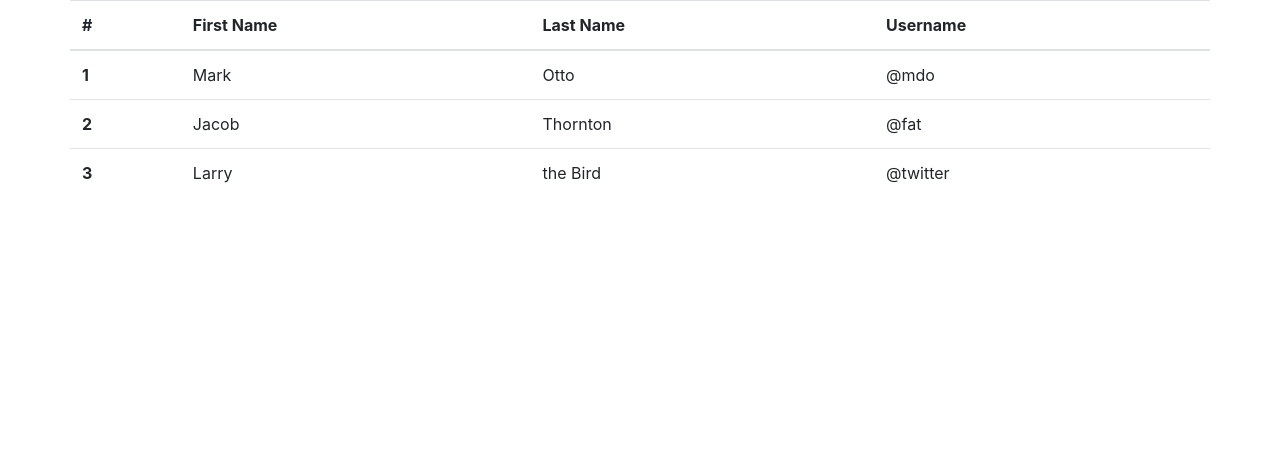
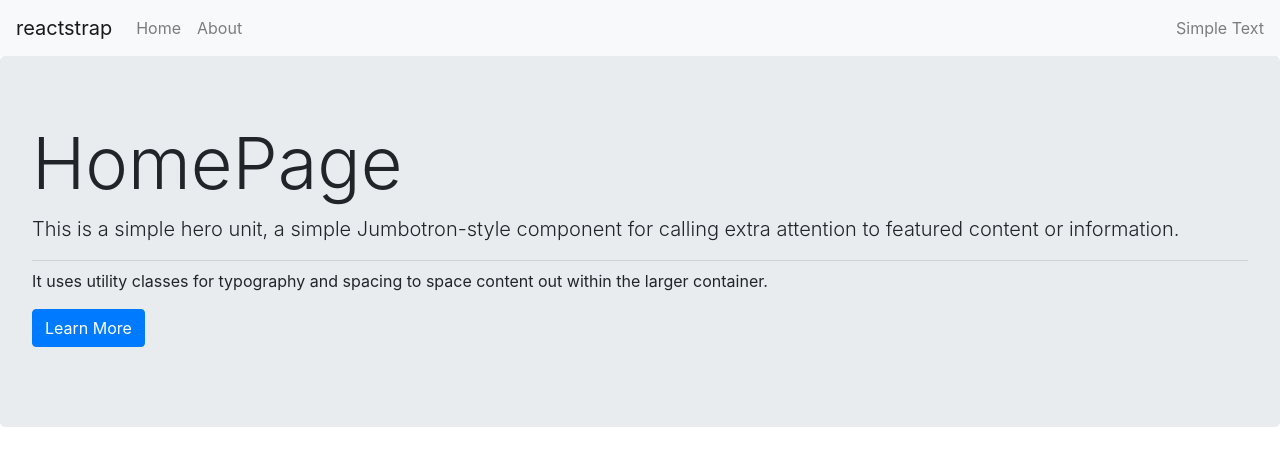
Before and after one commit to Vincentiusardip/react.js, a React (Create React App) app: page / in a window 1280 px wide. Shown: the top 466 px of the page. Built offline with nearby package versions, Linux system fonts and the light colour scheme.

Commit message:
Router pada React.js

```diff
--- a/package.json
+++ b/package.json
@@ -9,6 +9,7 @@
     "bootstrap": "^4.5.0",
     "react": "^16.13.1",
     "react-dom": "^16.13.1",
+    "react-router-dom": "^5.2.0",
     "react-scripts": "3.4.1",
     "reactstrap": "^8.5.1"
   },
--- a/src/App.js
+++ b/src/App.js
@@ -1,16 +1,23 @@
 import React from 'react';
+import {BrowserRouter, Route, Switch} from 'react-router-dom'
+import NavbarComp from './Component/Fungsional/NavbarComp';
+import HomePage from './Component/Fungsional/HomePage';
+import About from './Component/Fungsional/AboutComp';
+// import BootstrapComp from './Component/Class/BootstrapComp';
 //import Parent from './Component/Class/Parent';
-//import logo from './logo.svg';
-//import Home from './Component/Fungsional/Home';
-//import Beranda from './Component/Class/Beranda';
-//import './App.css';
-import BootstrapComp from './Component/Class/BootstrapComp';
-function App() {
+// import logo from './logo.svg';
+// import './App.css';
+// import Home from './Component/Fungsional/Home';
+// import Beranda from './Component/Class/Beranda';
+const App = () => {
   return (
-    <div className="App">
-  <BootstrapComp/>
-    </div>
+    <BrowserRouter>
+      <NavbarComp/>
+      <Switch>
+        <Route exact path="/" component={HomePage} />
+        <Route exact path="/about" component={About} />
+      </Switch>
+    </BrowserRouter>
   );
 }
-
 export default App;
--- a/src/Component/Class/BootstrapComp.jsx
+++ b/src/Component/Class/BootstrapComp.jsx
@@ -1,5 +1,5 @@
 import React, { Component } from 'react';
-import { Container, Row, Col, Table } from 'reactstrap';
+import { Container, Row, Table } from 'reactstrap';
 
 class BootstrapComp extends Component {
 
--- /dev/null
+++ b/src/Component/Fungsional/AboutComp.jsx
@@ -0,0 +1,20 @@
+import React from 'react'
+import { Jumbotron, Button } from 'reactstrap';
+
+function AboutComp () {
+    return (
+
+        <div>
+            <Jumbotron>
+                <h1 className="display-3">About Us</h1>
+                <p className="lead">This is a simple hero unit, a simple Jumbotron-style component for calling extra attention to featured content or information.</p>
+                <hr className="my-2" />
+                <p>It uses utility classes for typography and spacing to space content out within the larger container.</p>
+                <p className="lead">
+                    <Button color="primary">Learn More</Button>
+                </p>
+            </Jumbotron>
+        </div>
+    )
+}
+export default AboutComp
--- /dev/null
+++ b/src/Component/Fungsional/HomePage.jsx
@@ -0,0 +1,18 @@
+import React from 'react'
+import { Jumbotron, Button } from 'reactstrap';
+function HomePage() {
+    return (
+        <div>
+            <Jumbotron>
+                <h1 className="display-3">HomePage</h1>
+                <p className="lead">This is a simple hero unit, a simple Jumbotron-style component for calling extra attention to featured content or information.</p>
+                <hr className="my-2" />
+                <p>It uses utility classes for typography and spacing to space content out within the larger container.</p>
+                <p className="lead">
+                    <Button color="primary">Learn More</Button>
+                </p>
+            </Jumbotron>
+        </div>
+    )
+}
+export default HomePage
--- /dev/null
+++ b/src/Component/Fungsional/NavbarComp.jsx
@@ -0,0 +1,39 @@
+import React, { useState } from 'react';
+import {
+    Collapse,
+    Navbar,
+    NavbarToggler,
+    NavbarBrand,
+    Nav,
+    NavItem,
+    NavLink,
+    UncontrolledDropdown,
+    DropdownToggle,
+    DropdownMenu,
+    DropdownItem,
+    NavbarText
+} from 'reactstrap';
+const NavbarComp = (props) => {
+    const [isOpen, setIsOpen] = useState(false);
+    const toggle = () => setIsOpen(!isOpen);
+    return (
+        <div>
+            <Navbar color="light" light expand="md">
+                <NavbarBrand href="/">reactstrap</NavbarBrand>
+                <NavbarToggler onClick={toggle} />
+                <Collapse isOpen={isOpen} navbar>
+                    <Nav className="mr-auto" navbar>
+                        <NavItem>
+                            <NavLink href="/">Home</NavLink>
+                        </NavItem>
+                        <NavItem>
+                            <NavLink href="/about">About</NavLink>
+                        </NavItem>
+                    </Nav>
+                    <NavbarText>Simple Text</NavbarText>
+                </Collapse>
+            </Navbar>
+        </div>
+    )
+}
+export default NavbarComp
```
Also changed, not shown: 1 other file (tests, documents, lock files or other folders).
